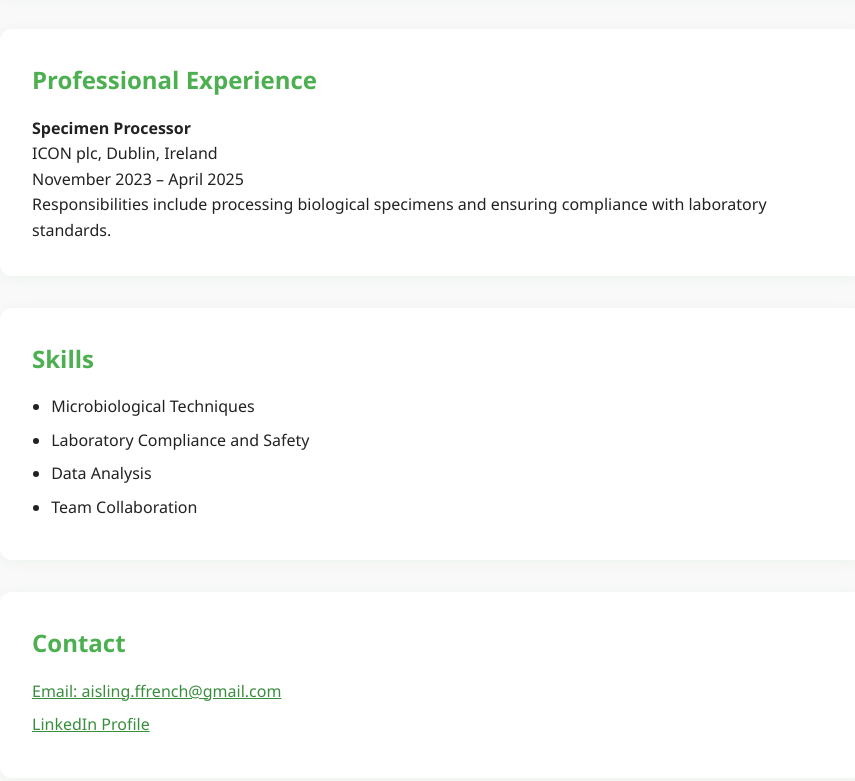
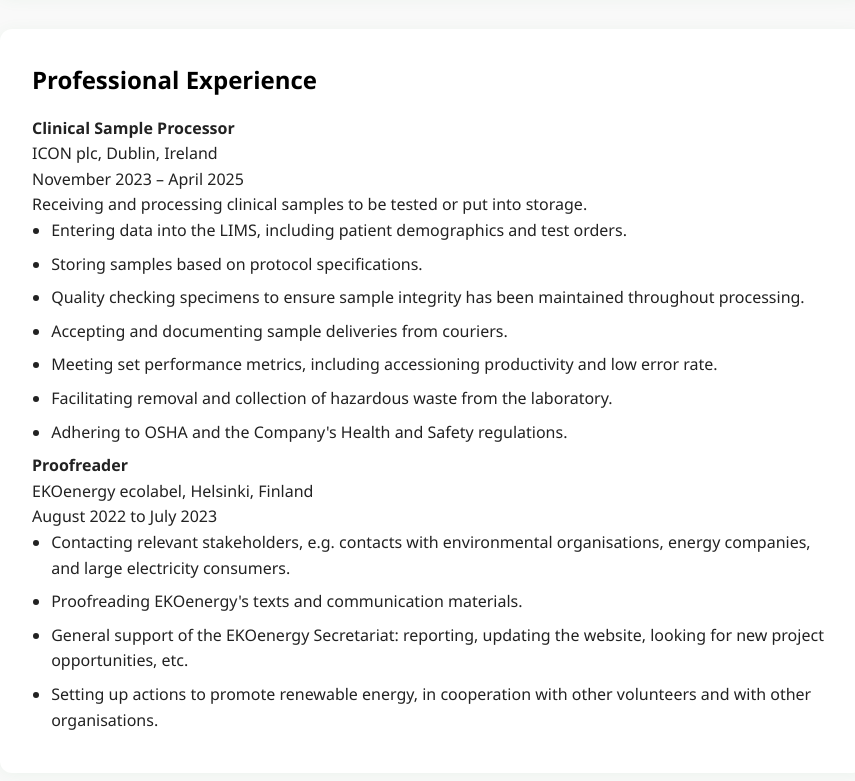
Before and after one commit to Aisffrench/portfolio-site, a plain HTML site: page index.html in a window 1280 px wide. Shown: the part 726-1507 px from the top of the page, without its empty margins (208-1063 px from the left). Drawn offline with Linux system fonts and the light colour scheme.

Commit message:
Add files via upload

```diff
--- a/index.html
+++ b/index.html
@@ -18,7 +18,7 @@
   </nav>
   <header>
     <h1>Aisling Ffrench</h1>
-    <p>Microbiology Graduate | Specimen Processor at ICON plc</p>
+    <p>Microbiology Graduate</p>
   </header>
 
   <section id="about">
@@ -35,10 +35,30 @@
 
   <section id="experience">
     <h2>Professional Experience</h2>
-    <p><strong>Specimen Processor</strong><br />
+    <p><strong>Clinical Sample Processor</strong><br />
     ICON plc, Dublin, Ireland<br />
     November 2023 – April 2025<br />
-    Responsibilities include processing biological specimens and ensuring compliance with laboratory standards.</p>
+    Receiving and processing clinical samples to be tested or put into storage.
+    <ul>
+      <li>Entering data into the LIMS, including patient demographics and test orders.</li>
+      <li>Storing samples based on protocol specifications.</li>
+      <li>Quality checking specimens to ensure sample integrity has been maintained throughout processing.</li>
+      <li>Accepting and documenting sample deliveries from couriers.</li>
+      <li>Meeting set performance metrics, including accessioning productivity and low error rate.</li>
+      <li>Facilitating removal and collection of hazardous waste from the laboratory.</li>
+      <li>Adhering to OSHA and the Company's Health and Safety regulations.</li>
+    </ul>
+    </p>
+    <p><strong>Proofreader</strong><br />
+    EKOenergy ecolabel, Helsinki, Finland<br />
+    August 2022 to July 2023<br />
+    <ul>
+      <li>Contacting relevant stakeholders, e.g. contacts with environmental organisations, energy companies, and large electricity consumers.</li>
+      <li>Proofreading EKOenergy's texts and communication materials.</li>
+      <li>General support of the EKOenergy Secretariat: reporting, updating the website, looking for new project opportunities, etc.</li>
+      <li>Setting up actions to promote renewable energy, in cooperation with other volunteers and with other organisations.</li>
+    </ul>
+    </p>
   </section>
 
   <section id="skills">
--- a/style.css
+++ b/style.css
@@ -66,7 +66,7 @@
   max-width: 800px;
 }
 h2 {
-  color: #4CAF50;
+  color: #000;
   margin-bottom: 1rem;
   font-size: 1.5rem;
 }
```
